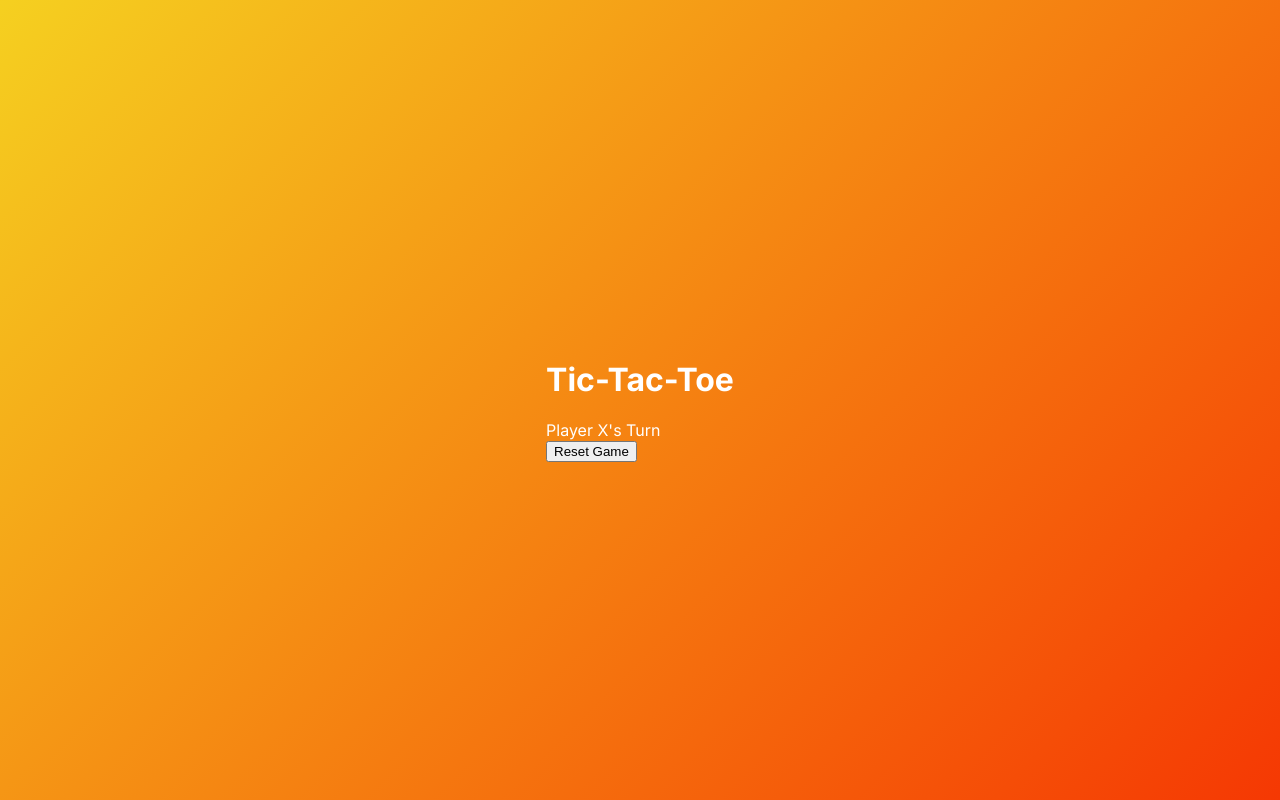
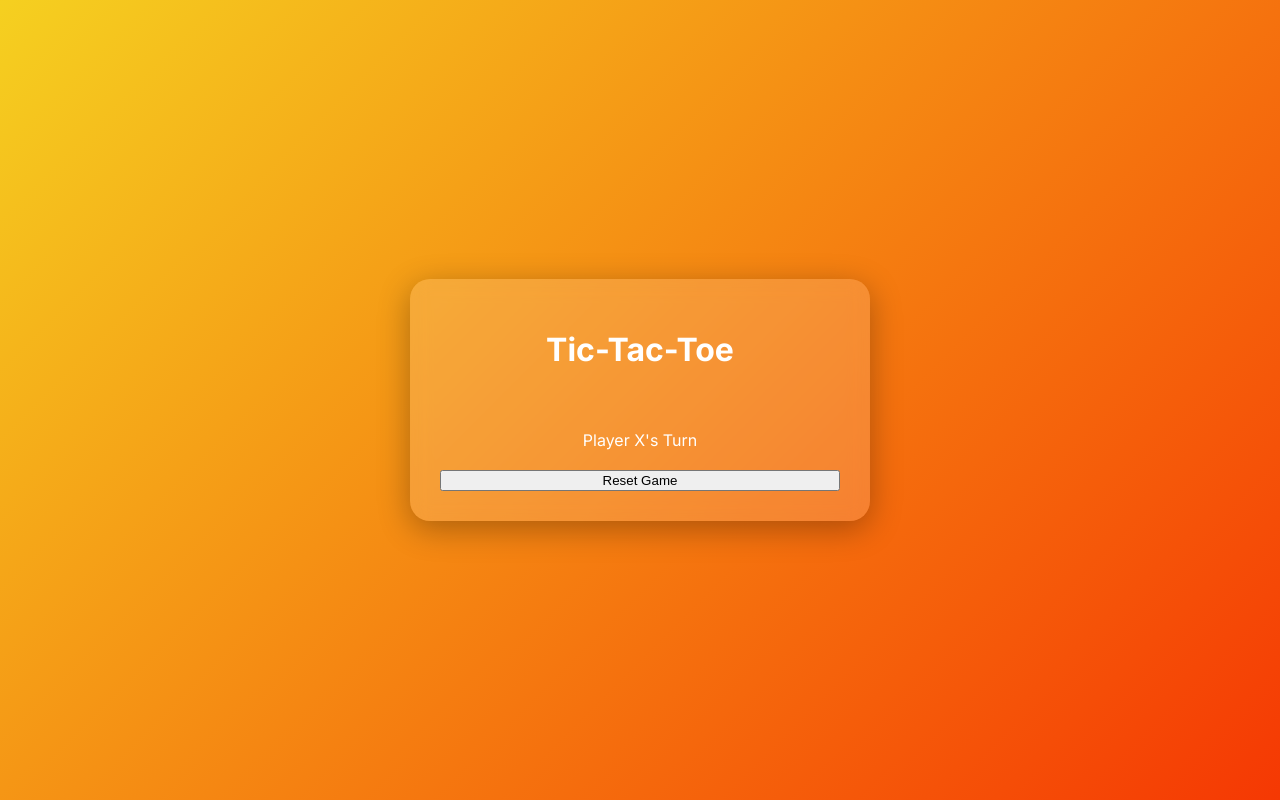
Before and after one commit to LombameLemma/Tic-Tac-Toe-, a plain HTML site: page index.html in a window 1280 px wide. Drawn offline with Linux system fonts and the light colour scheme.

Commit message:
new change

```diff
--- a/style.css
+++ b/style.css
@@ -10,3 +10,16 @@ body {
     box-sizing: border-box;
     padding: 20px;
 }
+.game-container {
+    background-color: rgba(255, 255, 255, 0.15); /* Slightly transparent white background */
+    backdrop-filter: blur(10px); /* Frosted glass effect */
+    border-radius: 20px; /* Rounded corners */
+    padding: 30px;
+    text-align: center;
+    box-shadow: 0 8px 32px 0 rgba(0, 0, 0, 0.3); /* Subtle shadow */
+    width: 100%;
+    max-width: 400px;
+    display: flex;
+    flex-direction: column;
+    gap: 20px;
+}
```
